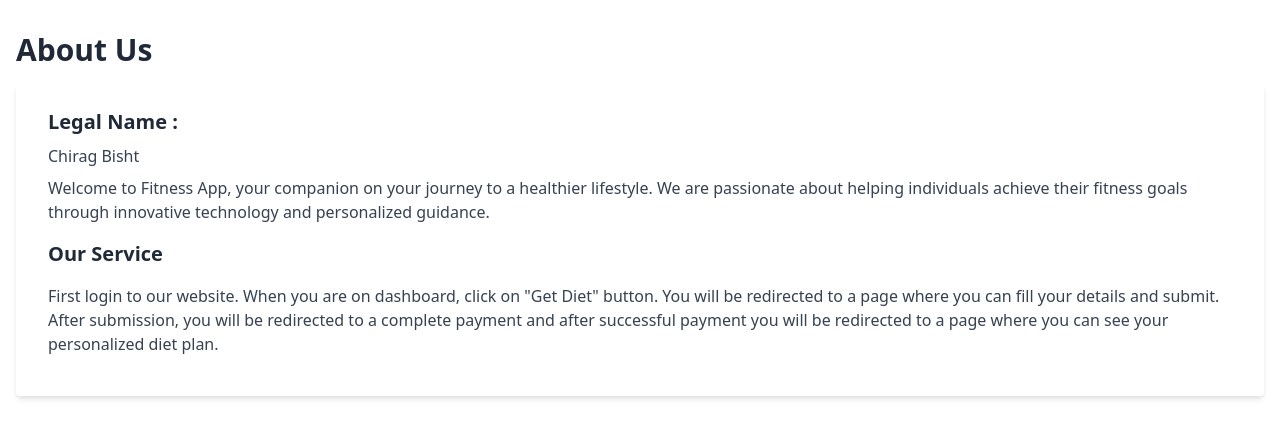
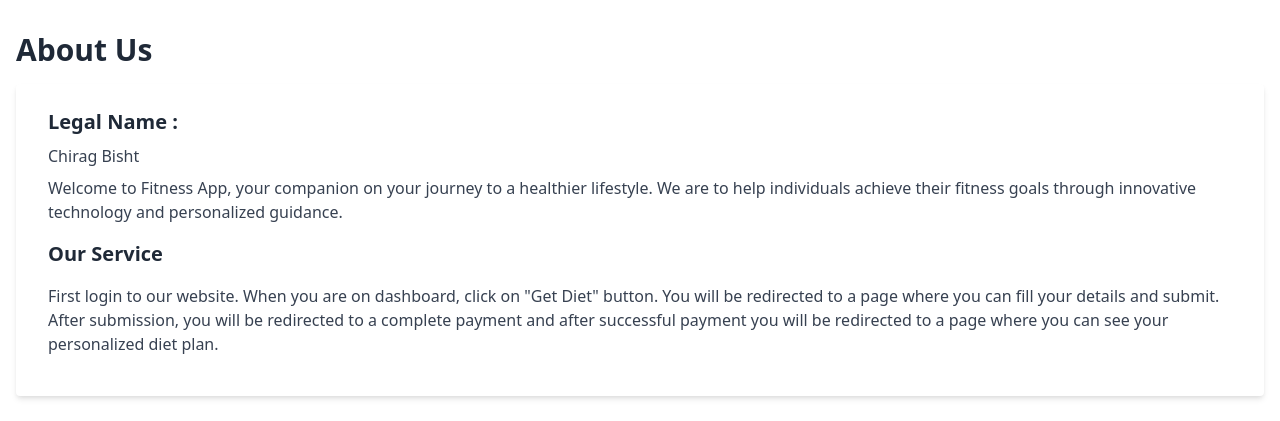
Before and after one commit to Chiragbisht/FitPal, a Django app: page /aboutus/ in a window 1280 px wide. Shown: the top 421 px of the page. Run offline with Django 5.2, Linux system fonts and the light colour scheme; some libraries are stand-ins or nearby versions.

```diff
--- a/fitnessapp/templates/fitnessapp/aboutus.html
+++ b/fitnessapp/templates/fitnessapp/aboutus.html
@@ -9,7 +9,7 @@
         <h2 class="text-xl font-semibold mb-2 text-gray-800">Legal Name :</h2>
         <p class="text-gray-700 mb-2">Chirag Bisht</p>
         <p class="text-gray-700 mb-4">
-            Welcome to Fitness App, your companion on your journey to a healthier lifestyle. We are passionate about helping individuals achieve their fitness goals through innovative technology and personalized guidance.
+            Welcome to Fitness App, your companion on your journey to a healthier lifestyle. We are to help individuals achieve their fitness goals through innovative technology and personalized guidance.
         </p>
 
 
```
Also changed, not shown: db.sqlite3.
